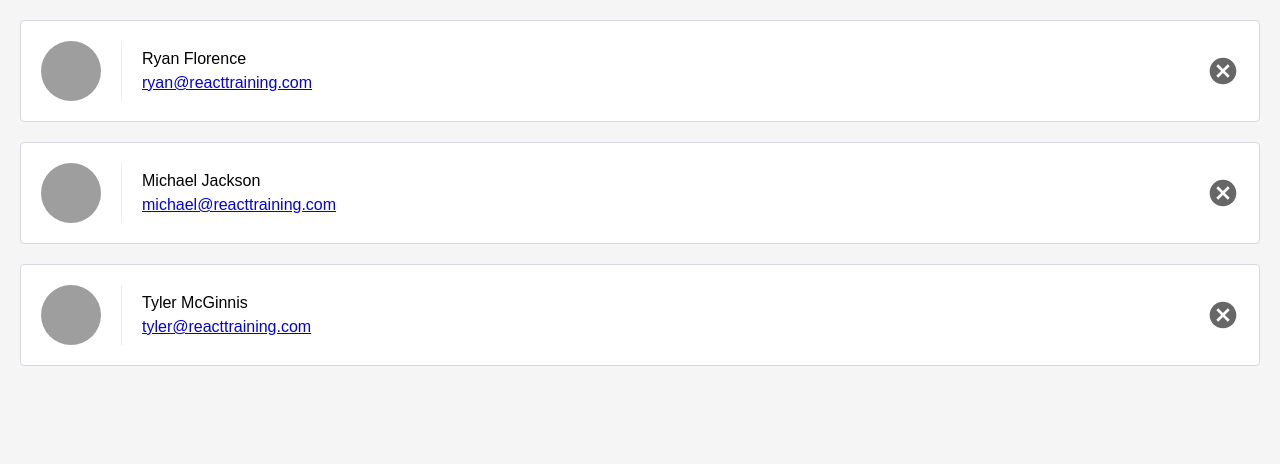
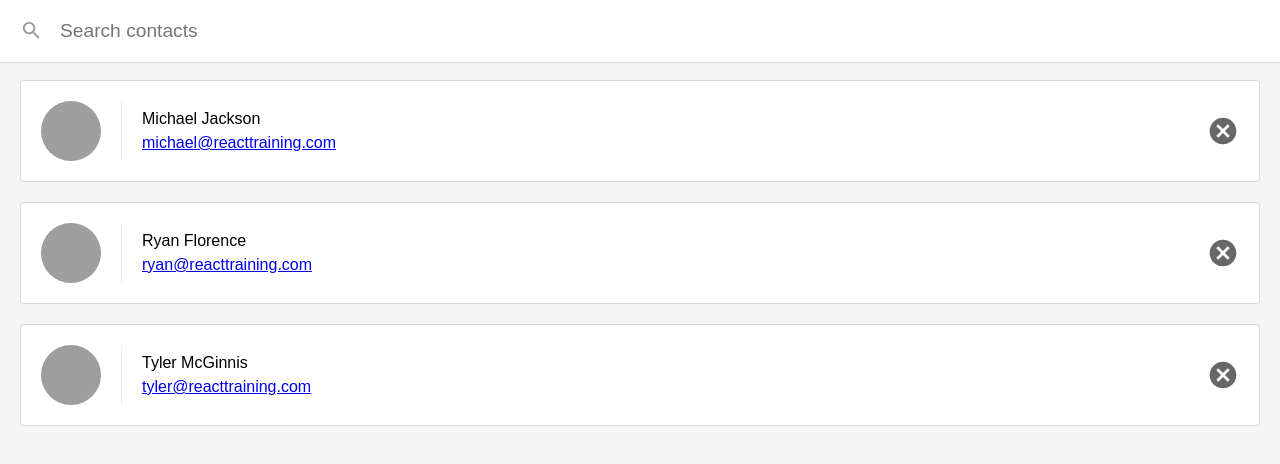
Before and after one commit to y0n1/reactnd-contacts, a React (Create React App) app: page / in a window 1280 px wide. Shown: the top 464 px of the page. Built offline with nearby package versions, Linux system fonts and the light colour scheme.

Commit message:
refactor: Adds search box and filter

```diff
--- a/package.json
+++ b/package.json
@@ -3,10 +3,12 @@
   "version": "0.1.0",
   "private": true,
   "dependencies": {
+    "escape-string-regexp": "^1.0.5",
     "prop-types": "^15.5.10",
     "react": "^15.6.1",
     "react-dom": "^15.6.1",
-    "react-scripts": "1.0.8"
+    "react-scripts": "1.0.8",
+    "sort-by": "^1.2.0"
   },
   "scripts": {
     "start": "react-scripts start",
--- a/src/App.js
+++ b/src/App.js
@@ -25,14 +25,15 @@ class App extends Component {
     ]
   }
 
-  removeContact(contact) {
+  handleRemoveContact(contact) {
     const contactId = _contact => _contact.id !== contact.id
     this.setState({contacts: this.state.contacts.filter(contactId)})
   }
+  handleRemoveContact = this.handleRemoveContact.bind(this)
 
   render() {
     return (
-        <ContactsList onRemoveContact={this.removeContact.bind(this)} contacts={this.state.contacts} />
+        <ContactsList onRemoveContact={this.handleRemoveContact} contacts={this.state.contacts} />
     )
   }
 }
--- /dev/null
+++ b/src/ContactAvatar.js
@@ -0,0 +1,14 @@
+import React from 'react'
+import PropTypes from 'prop-types'
+
+function ContactAvatar(props) {
+  return (
+    <div className="contact-avatar" style={{ backgroundImage: `url(${props.url})` }}></div>
+  )
+}
+
+ContactAvatar.PropTypes = {
+  url: PropTypes.string.isRequired
+}
+
+export default ContactAvatar
--- /dev/null
+++ b/src/ContactDetails.js
@@ -0,0 +1,18 @@
+import React from 'react'
+import PropTypes from 'prop-types'
+
+function ContactDetails(props) {
+  return (
+    <div className='contact-details'>
+      <p>{props.name}</p>
+      <a href={`mailto:${props.email}`}>{props.email}</a>
+    </div>
+  )
+}
+
+ContactDetails.propTypes = {
+  name: PropTypes.string.isRequired,
+  email: PropTypes.string.isRequired
+}
+
+export default ContactDetails
--- a/src/ContactsList.js
+++ b/src/ContactsList.js
@@ -1,6 +1,8 @@
-import React, {Component} from 'react'
+import React, { Component } from 'react'
 import PropTypes from 'prop-types'
 import ContactsListItem from './ContactsListItem'
+import escapeStringRegexp from 'escape-string-regexp'
+import sortBy from 'sort-by'
 
 class ContactsList extends Component {
   static propTypes = {
@@ -8,15 +10,40 @@ class ContactsList extends Component {
     onRemoveContact: PropTypes.func.isRequired
   }
 
-  render () {
+  state = {
+    query: ''
+  }
+
+  handleUpdateQuery(event) {
+    const query = event.target.value.trim()
+    this.setState({ query })
+  }
+  handleUpdateQuery = this.handleUpdateQuery.bind(this)
+
+  render() {
+    let showingContacts
+    if (this.state.query) {
+      const match = new RegExp(escapeStringRegexp(this.state.query, 'i'))
+      showingContacts = this.props.contacts.filter(contact => match.test(contact.name))
+    } else {
+      showingContacts = this.props.contacts
+    }
+
+    showingContacts.sort(sortBy('name'))
+
     return (
+      <div className="list-contacts">
+        <div className="list-contacts-top">
+          <input className='search-contacts' placeholder='Search contacts' type="text" value={this.state.query} onChange={this.handleUpdateQuery} />
+        </div>
         <ol className='contact-list'>
           {
-          this.props.contacts.map(contact => (
+            showingContacts.map(contact => (
               <ContactsListItem onRemoveContact={this.props.onRemoveContact} key={contact.id} contact={contact} />
             ))
           }
         </ol>
+      </div>
     )
   }
 }
--- a/src/ContactsListItem.js
+++ b/src/ContactsListItem.js
@@ -1,18 +1,21 @@
 import React from 'react'
+import PropTypes from 'prop-types'
+import ContactAvatar from './ContactAvatar'
+import ContactDetails from './ContactDetails'
 
 function ContactsListItem(props) {
   return (
     <li className='contact-list-item'>
-      <div className="contact-avatar" style={{
-        backgroundImage: `url(${props.contact.avatarURL})`
-      }} ></div>
-      <div className='contact-details'>
-        <p>{props.contact.name}</p>
-        <a href={`mailto:${props.contact.email}`}>{props.contact.email}</a>
-      </div>
+      <ContactAvatar url={props.contact.avatarURL} />
+      <ContactDetails name={props.contact.name} email={props.contact.email}/>
       <button onClick={() => props.onRemoveContact(props.contact)} className='contact-remove'>Remove</button>
     </li>
   )
 }
 
+ContactsListItem.propTypes = {
+  contact: PropTypes.object.isRequired,
+  onRemoveContact: PropTypes.func.isRequired
+}
+
 export default ContactsListItem
```
Also changed, not shown: 1 other file (tests, documents, lock files or other folders). Lines whose indentation alone changed are shown as unchanged.
